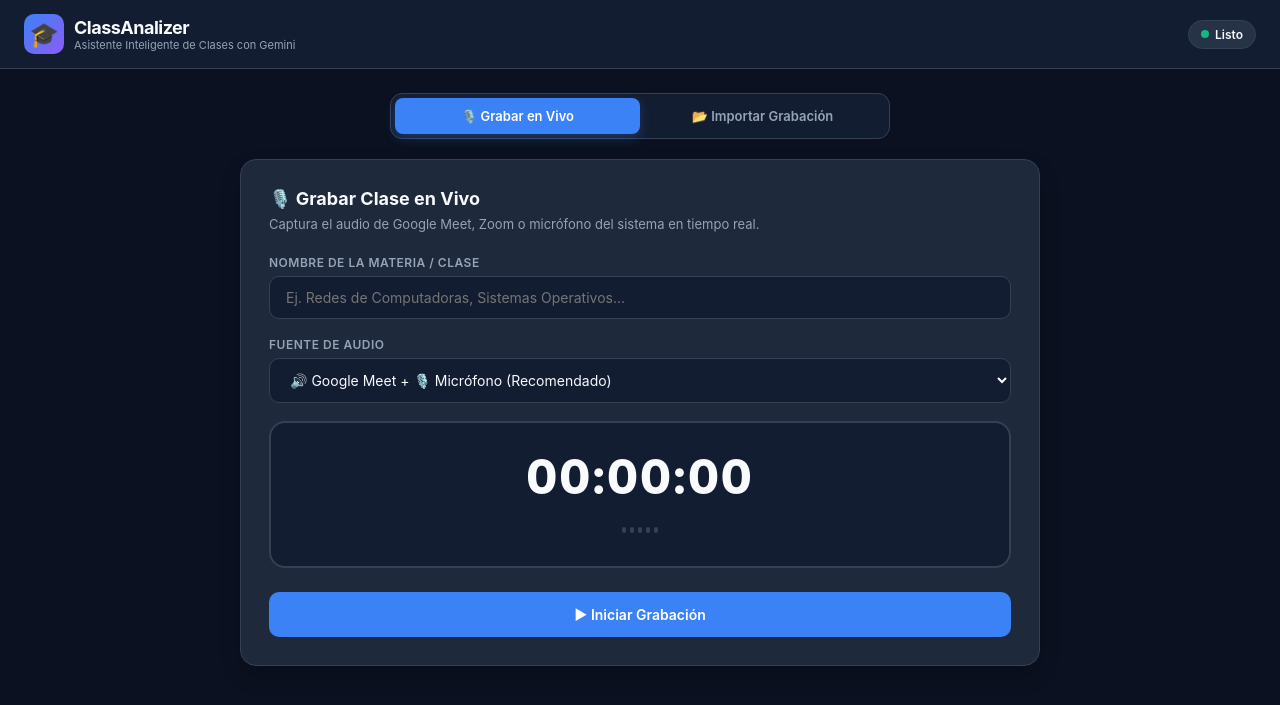
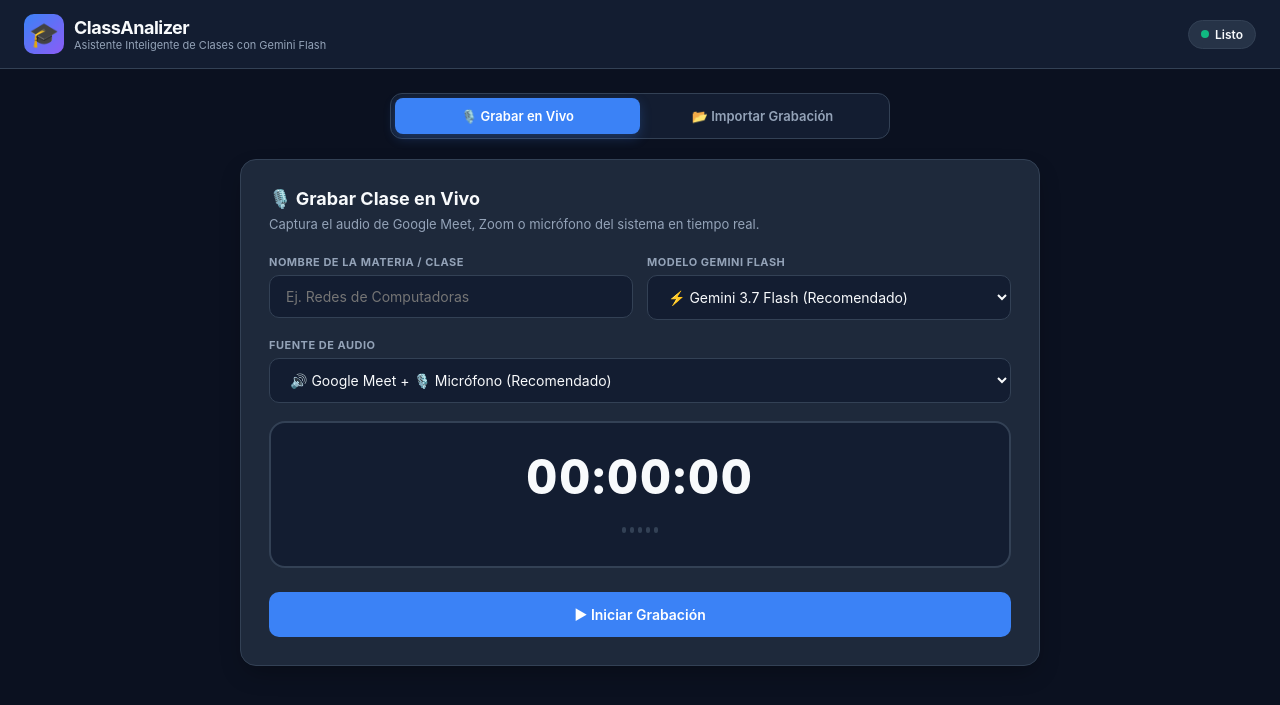
Before and after one commit to MiguelGalicia13/ClassAnalizer, a Python web app: template src/classanalizer/gui/templates/index.html in a window 1280 px wide. Shown: the top 705 px of the page. Run offline with Jinja, Linux system fonts and the light colour scheme; the template is opened without the code that fills it, so the values that code supplies are empty.

Commit message:
feat: agregar selector dropdown de modelos Gemini Flash (3.7, 3.6, 3.5) en GUI y CLI

```diff
--- a/src/classanalizer/gui/templates/index.html
+++ b/src/classanalizer/gui/templates/index.html
@@ -73,6 +73,12 @@
     .brand-subtitle {
       font-size: 11px;
       color: var(--text-muted);
+    }
+
+    .header-right {
+      display: flex;
+      align-items: center;
+      gap: 12px;
     }
 
     .status-badge {
@@ -191,10 +197,17 @@
       margin-bottom: 18px;
     }
 
+    .form-row {
+      display: grid;
+      grid-template-columns: 1fr 1fr;
+      gap: 14px;
+      margin-bottom: 18px;
+    }
+
     label {
       display: block;
-      font-size: 12px;
-      font-weight: 600;
+      font-size: 11px;
+      font-weight: 700;
       color: var(--text-muted);
       margin-bottom: 6px;
       text-transform: uppercase;
@@ -363,7 +376,7 @@
       border-radius: 8px;
     }
 
-    /* Processing Overlay / State */
+    /* Processing Overlay */
     .processing-card {
       text-align: center;
       padding: 40px 20px;
@@ -423,12 +436,14 @@
       <div class="brand-icon">🎓</div>
       <div>
         <div class="brand-title">ClassAnalizer</div>
-        <div class="brand-subtitle">Asistente Inteligente de Clases con Gemini</div>
+        <div class="brand-subtitle">Asistente Inteligente de Clases con Gemini Flash</div>
       </div>
     </div>
+    <div class="header-right">
       <div class="status-badge">
         <div id="statusDot" class="status-dot ready"></div>
         <span id="statusText">Listo</span>
+      </div>
     </div>
   </header>
 
@@ -452,9 +467,20 @@
         <p class="card-description">Captura el audio de Google Meet, Zoom o micrófono del sistema en tiempo real.</p>
       </div>
 
-      <div class="form-group">
+      <div class="form-row">
+        <div>
           <label>Nombre de la Materia / Clase</label>
-        <input type="text" id="recSubject" placeholder="Ej. Redes de Computadoras, Sistemas Operativos...">
+          <input type="text" id="recSubject" placeholder="Ej. Redes de Computadoras">
+        </div>
+        <div>
+          <label>Modelo Gemini Flash</label>
+          <select id="recModelSelect" onchange="syncModelSelection(this.value)">
+            <option value="gemini-3.7-flash" selected>⚡ Gemini 3.7 Flash (Recomendado)</option>
+            <option value="gemini-3.6-flash">⚡ Gemini 3.6 Flash</option>
+            <option value="gemini-3.5-flash">⚡ Gemini 3.5 Flash</option>
+            <option value="gemini-flash-latest">⚡ Gemini Flash Latest</option>
+          </select>
+        </div>
       </div>
 
       <div class="form-group">
@@ -511,9 +537,20 @@
         <button class="btn btn-secondary" style="width: auto; padding: 8px 14px;" onclick="selectFile()">Cambiar</button>
       </div>
 
-      <div class="form-group">
+      <div class="form-row">
+        <div>
           <label>Nombre de la Materia</label>
           <input type="text" id="importSubject" placeholder="Nombre de la materia para la guía">
+        </div>
+        <div>
+          <label>Modelo Gemini Flash</label>
+          <select id="importModelSelect" onchange="syncModelSelection(this.value)">
+            <option value="gemini-3.7-flash" selected>⚡ Gemini 3.7 Flash (Recomendado)</option>
+            <option value="gemini-3.6-flash">⚡ Gemini 3.6 Flash</option>
+            <option value="gemini-3.5-flash">⚡ Gemini 3.5 Flash</option>
+            <option value="gemini-flash-latest">⚡ Gemini Flash Latest</option>
+          </select>
+        </div>
       </div>
 
       <button id="btnAnalyzeImport" class="btn btn-primary" onclick="analyzeImportedFile()" disabled style="opacity: 0.5;">
@@ -578,6 +615,13 @@
     let timerInterval = null;
     let secondsElapsed = 0;
     let currentArtifacts = null;
+    let selectedModel = 'gemini-3.7-flash';
+
+    function syncModelSelection(val) {
+      selectedModel = val;
+      document.getElementById('recModelSelect').value = val;
+      document.getElementById('importModelSelect').value = val;
+    }
 
     function switchTab(tab) {
       activeTab = tab;
@@ -651,13 +695,13 @@
 
     async function stopLiveRecording() {
       setRecordingUI(false);
-      showProcessing("🧠 Procesando Grabación", "Subiendo audio a Gemini y generando guía...");
+      showProcessing("🧠 Procesando Grabación", `Subiendo audio a Gemini (${selectedModel}) y generando guía...`);
 
       try {
         const res = await window.pywebview.api.stop_recording_and_process();
         if (res.status === 'success') {
           const session = res.session;
-          const analysisRes = await window.pywebview.api.run_analysis(session.audio_file, session.subject);
+          const analysisRes = await window.pywebview.api.run_analysis(session.audio_file, session.subject, selectedModel);
           if (analysisRes.status === 'success') {
             showResults(analysisRes.artifacts);
           } else {
@@ -703,10 +747,10 @@
       if (!currentSelectedPath) return;
       const subject = document.getElementById('importSubject').value.trim() || 'Clase';
 
-      showProcessing("🧠 Analizando Archivo con Gemini", "Extrayendo audio y generando tu guía pedagógica...");
+      showProcessing("🧠 Analizando Archivo con Gemini", `Procesando con ${selectedModel} y generando tu guía pedagógica...`);
 
       try {
-        const res = await window.pywebview.api.run_analysis(currentSelectedPath, subject);
+        const res = await window.pywebview.api.run_analysis(currentSelectedPath, subject, selectedModel);
         if (res.status === 'success') {
           showResults(res.artifacts);
         } else {
@@ -773,6 +817,9 @@
     window.addEventListener('pywebviewready', async () => {
       try {
         const state = await window.pywebview.api.get_initial_state();
+        if (state.model) {
+          syncModelSelection(state.model);
+        }
         if (state.is_recording && state.active_session) {
           document.getElementById('recSubject').value = state.active_session.subject || '';
           setRecordingUI(true);
```
Also changed, not shown: src/classanalizer/analyzer.py (+17 -17 lines), src/classanalizer/cli.py (+11 -9 lines), src/classanalizer/gui/app.py (+10 -4 lines). Lines whose indentation alone changed are shown as unchanged.
